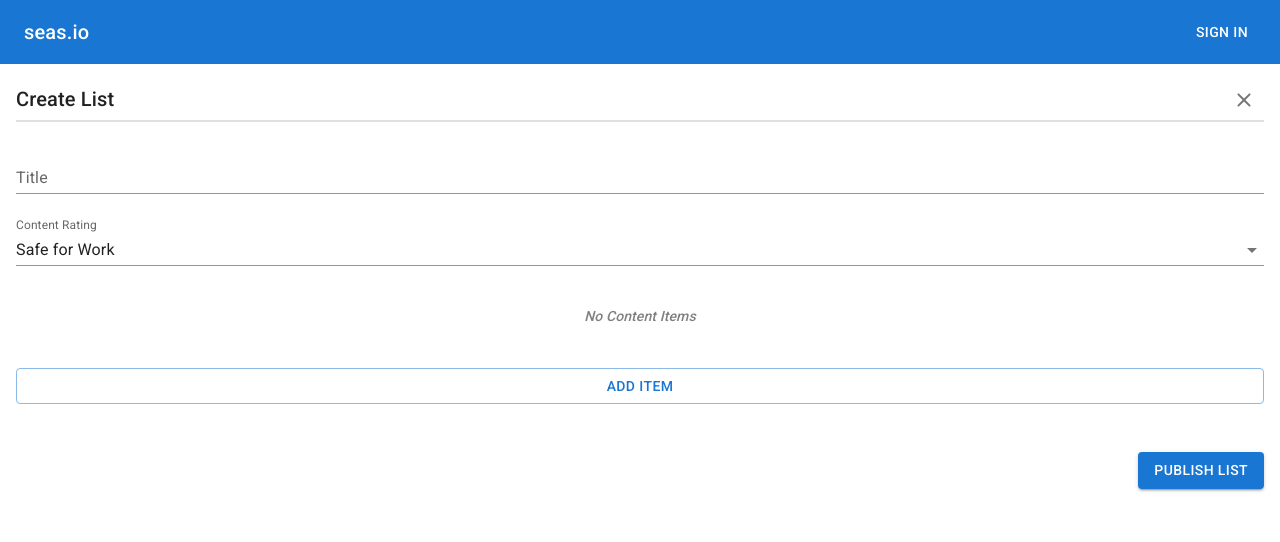
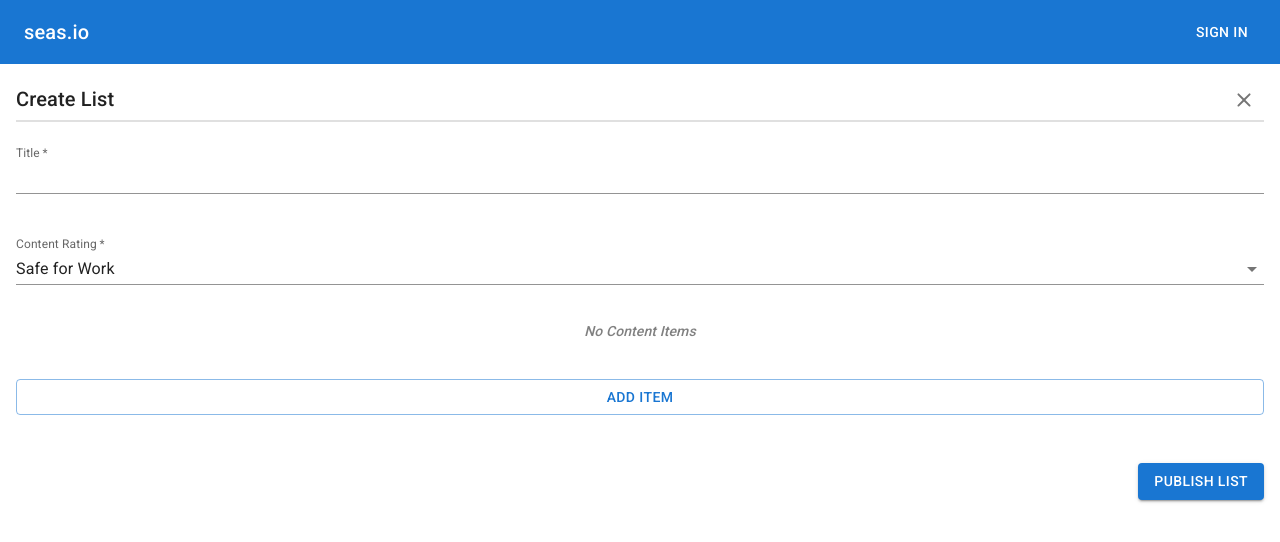
Before and after one commit to clumsycomputer/seas-client, a React (Create React App) app: page /content-list/create in a window 1280 px wide. Shown: the top 542 px of the page. Built offline with nearby package versions, Linux system fonts and the light colour scheme.

Commit message:
feature(./src/components/ContentListForm.tsx): progress improving client-side validation

```diff
--- a/src/components/ContentListForm.tsx
+++ b/src/components/ContentListForm.tsx
@@ -26,6 +26,7 @@ import {
 } from '../models/ContentList'
 import { MenuButton } from './MenuButton'
 import * as Yup from 'yup'
+import { SSTextField } from './FormFields'
 
 export interface ContentListFormProps {
   formTitle: string
@@ -55,6 +56,7 @@ export function ContentListForm(props: ContentListFormProps) {
   } = props
   const [formState, setFormState] =
     useState<ContentListFormProps['initialFormState']>(initialFormState)
+  const [formErrors, setFormErrors] = useState<Record<string, string>>({})
   const [contentItemFormDialogState, setContentItemFormDialogState] = useState<
     | {
         dialogOpen: false
@@ -82,10 +84,12 @@ export function ContentListForm(props: ContentListFormProps) {
       }
       formContent={
         <Fragment>
-          <TextField
-            variant={'standard'}
+          <SSTextField
+            required={true}
             label={'Title'}
             value={formState.contentListTitle}
+            error={Boolean(formErrors?.contentListTitle)}
+            helperText={formErrors?.contentListTitle}
             onChange={(changeEvent) => {
               setFormState({
                 ...formState,
@@ -94,7 +98,7 @@ export function ContentListForm(props: ContentListFormProps) {
             }}
           />
           <FormControl variant={'standard'} sx={{ m: 1, minWidth: 120 }}>
-            <InputLabel>Content Rating</InputLabel>
+            <InputLabel required={true}>Content Rating</InputLabel>
             <Select
               value={formState.contentListRating}
               onChange={(changeEvent) => {
@@ -263,9 +267,11 @@ export function ContentListForm(props: ContentListFormProps) {
                 >
                   <Typography
                     variant={'subtitle2'}
-                    color={'GrayText'}
                     fontSize={14}
                     fontStyle={'italic'}
+                    color={
+                      formErrors?.contentListItems ? 'error.main' : 'GrayText'
+                    }
                   >
                     No Content Items
                   </Typography>
@@ -340,8 +346,29 @@ export function ContentListForm(props: ContentListFormProps) {
           <Button
             disabled={submitFormState.taskStatus === 'taskActive'}
             variant={'contained'}
-            onClick={() => {
-              submitForm(formState)
+            onClick={async () => {
+              try {
+                await Yup.object({
+                  contentListTitle: Yup.string().required(),
+                  contentListRating: Yup.string().required(),
+                  contentListItems: Yup.array().min(1).required(),
+                }).validate(
+                  {
+                    contentListTitle: formState.contentListTitle,
+                    contentListRating: formState.contentListRating,
+                    contentListItems: formState.contentListItems,
+                  },
+                  {
+                    strict: true,
+                    abortEarly: false,
+                  }
+                )
+                submitForm(formState)
+              } catch (someFormValidationError: unknown) {
+                if (someFormValidationError instanceof Yup.ValidationError) {
+                  setFormErrors(parseYupFormErrors(someFormValidationError))
+                }
+              }
             }}
           >
             <Box display={'relative'}>
@@ -398,8 +425,8 @@ function ContentItemForm(props: ContentItemFormProps) {
       }
       formContent={
         <Fragment>
-          <TextField
-            variant={'standard'}
+          <SSTextField
+            required={true}
             label={'Title'}
             value={formState.contentItemTitle}
             error={Boolean(formErrors?.contentItemTitle)}
@@ -411,8 +438,8 @@ function ContentItemForm(props: ContentItemFormProps) {
               })
             }}
           />
-          <TextField
-            variant={'standard'}
+          <SSTextField
+            required={true}
             label={'Author'}
             value={formState.contentItemAuthor}
             error={Boolean(formErrors?.contentItemAuthor)}
@@ -424,8 +451,8 @@ function ContentItemForm(props: ContentItemFormProps) {
               })
             }}
           />
-          <TextField
-            variant={'standard'}
+          <SSTextField
+            required={true}
             label={'Host Name'}
             value={formState.contentItemLinks[0].contentLinkHostName}
             error={Boolean(formErrors?.contentLinkHostName)}
@@ -442,8 +469,8 @@ function ContentItemForm(props: ContentItemFormProps) {
               })
             }}
           />
-          <TextField
-            variant={'standard'}
+          <SSTextField
+            required={true}
             label={'Url'}
             value={formState.contentItemLinks[0].contentLinkUrl}
             error={Boolean(formErrors?.contentLinkUrl)}
@@ -521,7 +548,7 @@ function FormDisplay(props: FormDisplayProps) {
         </Box>
         <Divider sx={{ borderBottomWidth: 2 }} />
       </Stack>
-      <Stack spacing={3}>{formContent}</Stack>
+      <Stack spacing={2.5}>{formContent}</Stack>
       <Box
         display={'flex'}
         flexDirection={'row-reverse'}
--- /dev/null
+++ b/src/components/FormFields.tsx
@@ -0,0 +1,29 @@
+import { TextField, TextFieldProps } from '@mui/material'
+import { Optional } from '../helpers/types'
+
+interface SSTextFieldProps
+  extends Optional<
+    Pick<
+      Required<TextFieldProps>,
+      'label' | 'required' | 'value' | 'error' | 'helperText' | 'onChange'
+    >,
+    'helperText'
+  > {}
+
+export function SSTextField(props: SSTextFieldProps) {
+  const { label, required, value, error, onChange, helperText = ' ' } = props
+  return (
+    <TextField
+      label={label}
+      required={required}
+      value={value}
+      error={error}
+      onChange={onChange}
+      helperText={helperText}
+      variant={'standard'}
+      InputLabelProps={{
+        shrink: true,
+      }}
+    />
+  )
+}
--- /dev/null
+++ b/src/helpers/types.ts
@@ -0,0 +1,2 @@
+// https://stackoverflow.com/questions/43159887/make-a-single-property-optional-in-typescript
+export type Optional<T, K extends keyof T> = Pick<Partial<T>, K> & Omit<T, K>
```
